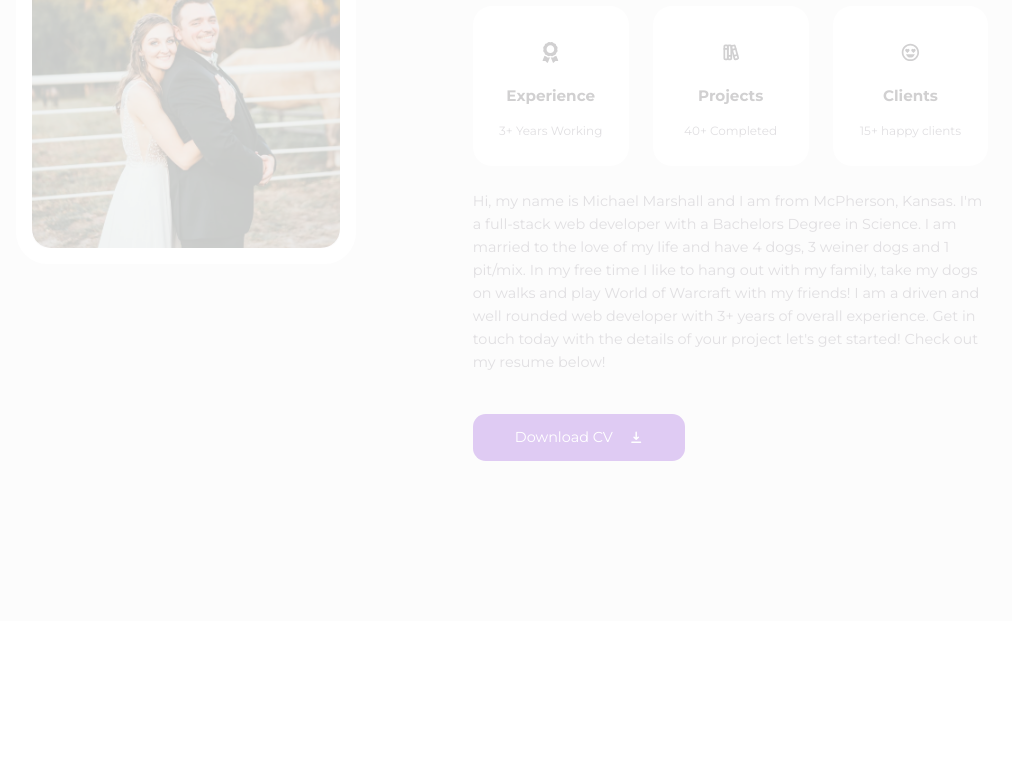
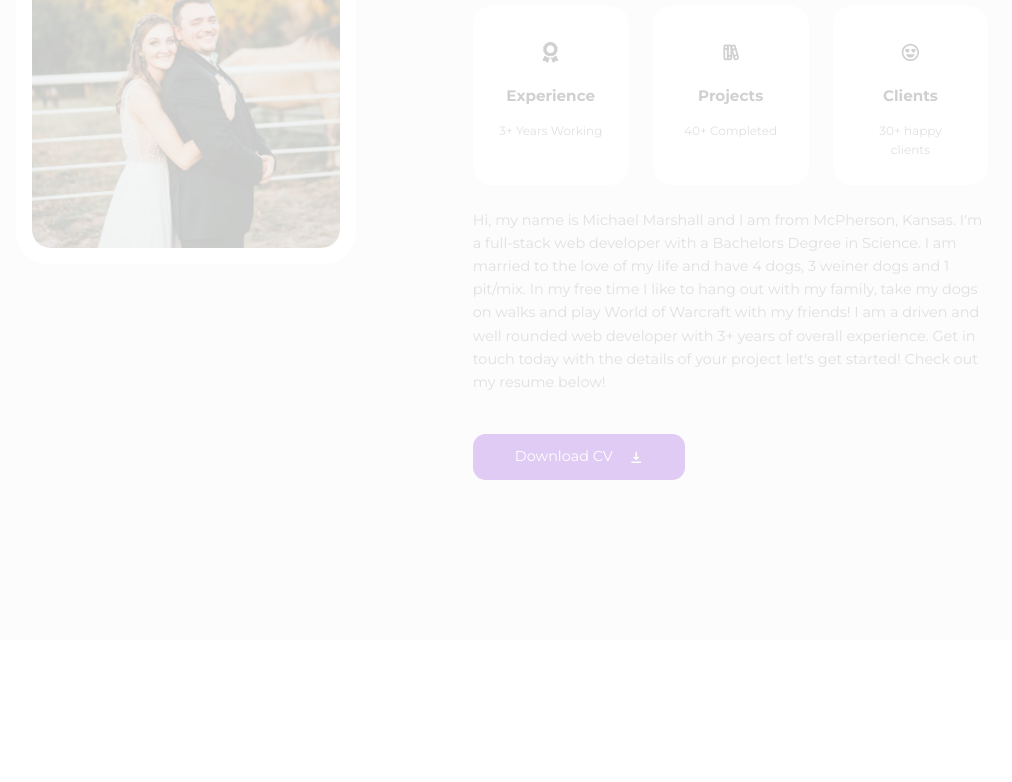
Before and after one commit to MikeMarsha11/Personal-Portfolio, a React (Create React App) app: page / in a window 1280 px wide. Shown: the part 1037-1819 px from the top of the page, without its empty margins (138-1150 px from the left). Built offline with nearby package versions, Linux system fonts and the light colour scheme.

Commit message:
# of clients

```diff
--- a/src/sections/about/data.js
+++ b/src/sections/about/data.js
@@ -6,7 +6,7 @@ import {BiHappyHeartEyes} from 'react-icons/bi'
 const data = [
     {id: 1, icon: <FaAward/>, title: 'Experience', desc: '3+ Years Working'},
     {id: 2, icon: <TbBooks/>, title: 'Projects', desc: '40+ Completed'},
-    {id: 3, icon: <BiHappyHeartEyes/>, title: 'Clients', desc: '15+ happy clients'}
+    {id: 3, icon: <BiHappyHeartEyes/>, title: 'Clients', desc: '30+ happy clients'}
     ]
 
 
```
